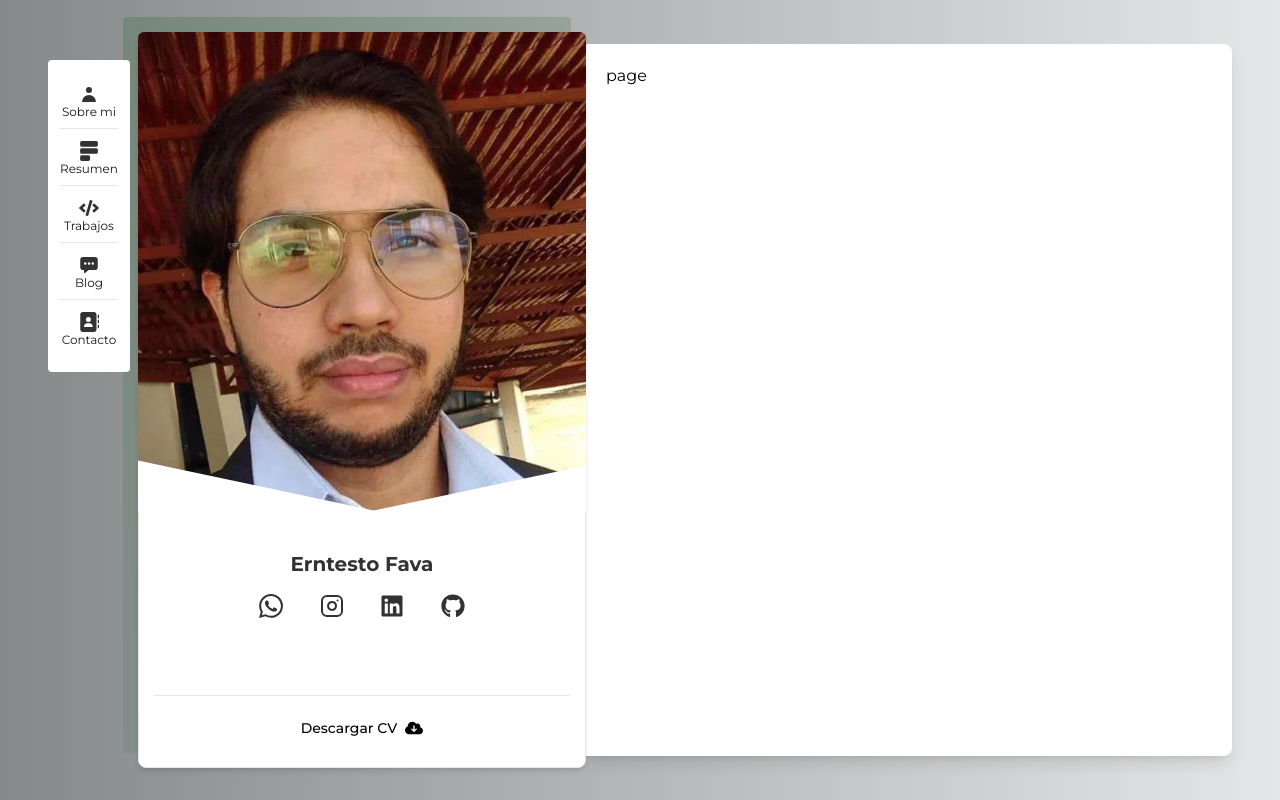
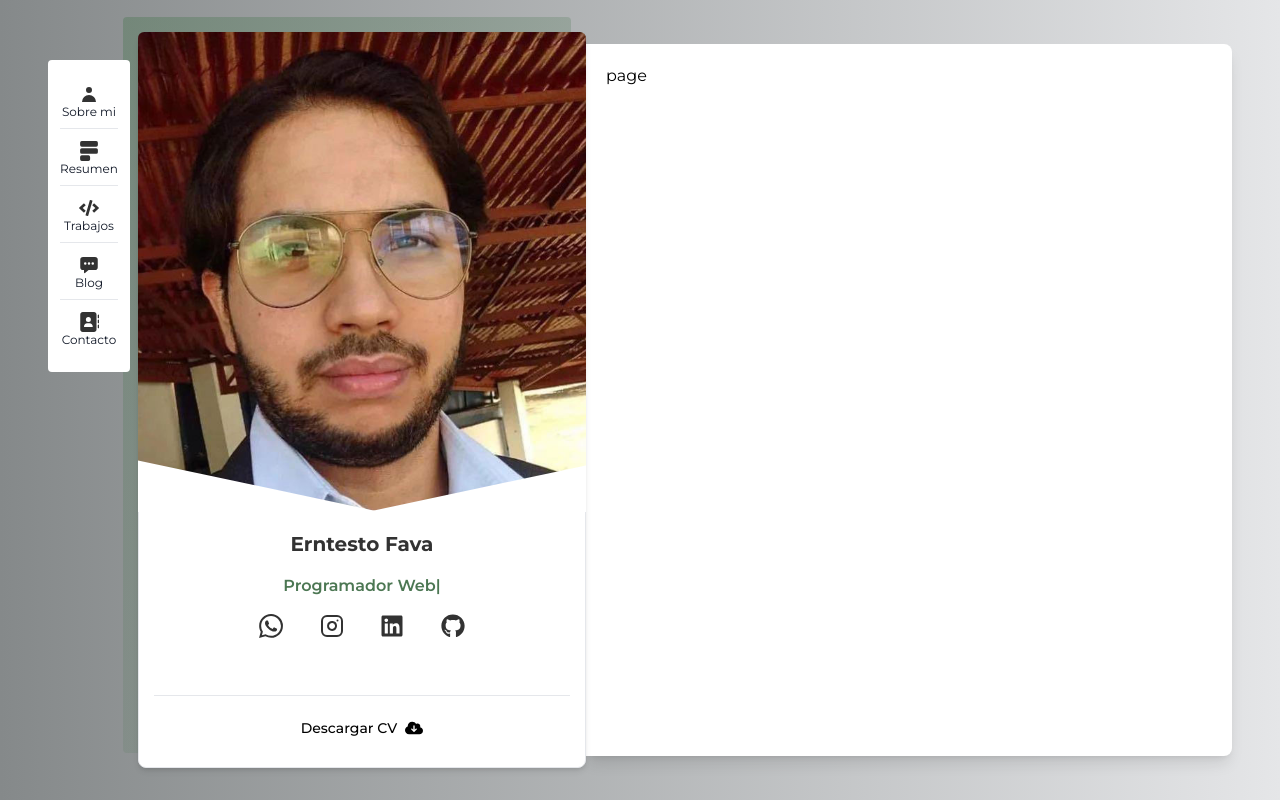
Before and after one commit to Erny23/portafolio, a Next.js app: page / in a window 1280 px wide. Built offline with nearby package versions, Linux system fonts and the light colour scheme.

Commit message:
subtitulo animado de perfil

```diff
--- /dev/null
+++ b/app/components/subtitle.tsx
@@ -0,0 +1,25 @@
+"use client"
+
+import { TypeAnimation } from 'react-type-animation';
+
+export default function Subtitle() {
+    return (
+        <>
+            <TypeAnimation sequence={[
+                    'Programador Web',
+                    5000,
+                    'Front-end',
+                    5000,
+                    'Back-end',
+                    5000,
+                    'Freelancer',
+                    5000
+                ]}
+                wrapper="span"
+                speed={5}
+                repeat={Infinity}
+                className="text-[#4c7753] font-semibold"
+            />
+        </>
+    )
+}
--- a/app/interface/card.tsx
+++ b/app/interface/card.tsx
@@ -5,6 +5,7 @@ import { FaGithub, FaLinkedin } from "react-icons/fa";
 import { FaCloudArrowDown } from "react-icons/fa6";
 import { FiInstagram } from "react-icons/fi";
 import { SiWhatsapp } from "react-icons/si";
+import Subtitle from "../components/subtitle";
 
 export default function CardComp() {
     return (
@@ -12,7 +13,7 @@ export default function CardComp() {
             <Card className="w-full h-[50rem] md:h-[37rem] lg:h-[46rem] lg:max-w-md">
                 <div id="profilePhoto" className="absolute top-0 left-0 rounded-t-md overflow-hidden w-full h-[36rem] bg-cover bg-top bg-no-repeat md:bg-top md:h-[25rem] md:bg-[length:22rem] lg:h-[30rem] lg:max-w-md lg:bg-cover" style={{backgroundImage: `url("/imagenPerfil.jpg")`}}></div>
                 <h5 className="text-xl text-[#323232] font-bold mt-[29rem] md:mt-[20rem] lg:mt-[23rem]">Erntesto Fava</h5>
-
+                <Subtitle />
                 <div className="flex justify-between px-20 lg:px-24">
                     <SiWhatsapp className="text-xl text-[#323232] hover:text-[#4c7753] lg:text-2xl" />
                     <FiInstagram className="text-xl text-[#323232] hover:text-[#4c7753] lg:text-2xl" />
--- a/package.json
+++ b/package.json
@@ -14,7 +14,8 @@
     "next": "14.2.4",
     "react": "^18",
     "react-dom": "^18",
-    "react-icons": "^5.2.1"
+    "react-icons": "^5.2.1",
+    "react-type-animation": "^3.2.0"
   },
   "devDependencies": {
     "@types/node": "^20",
```
Also changed, not shown: 1 other file (tests, documents, lock files or other folders).
